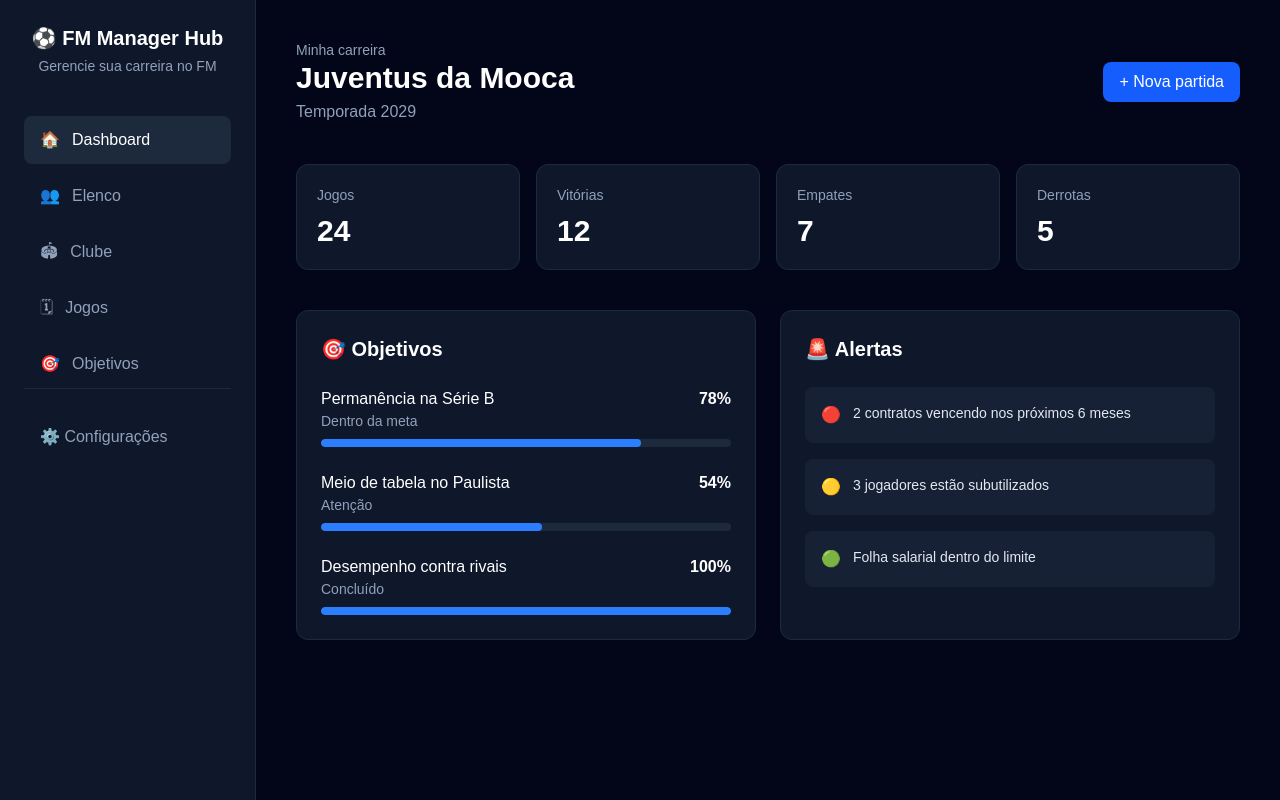
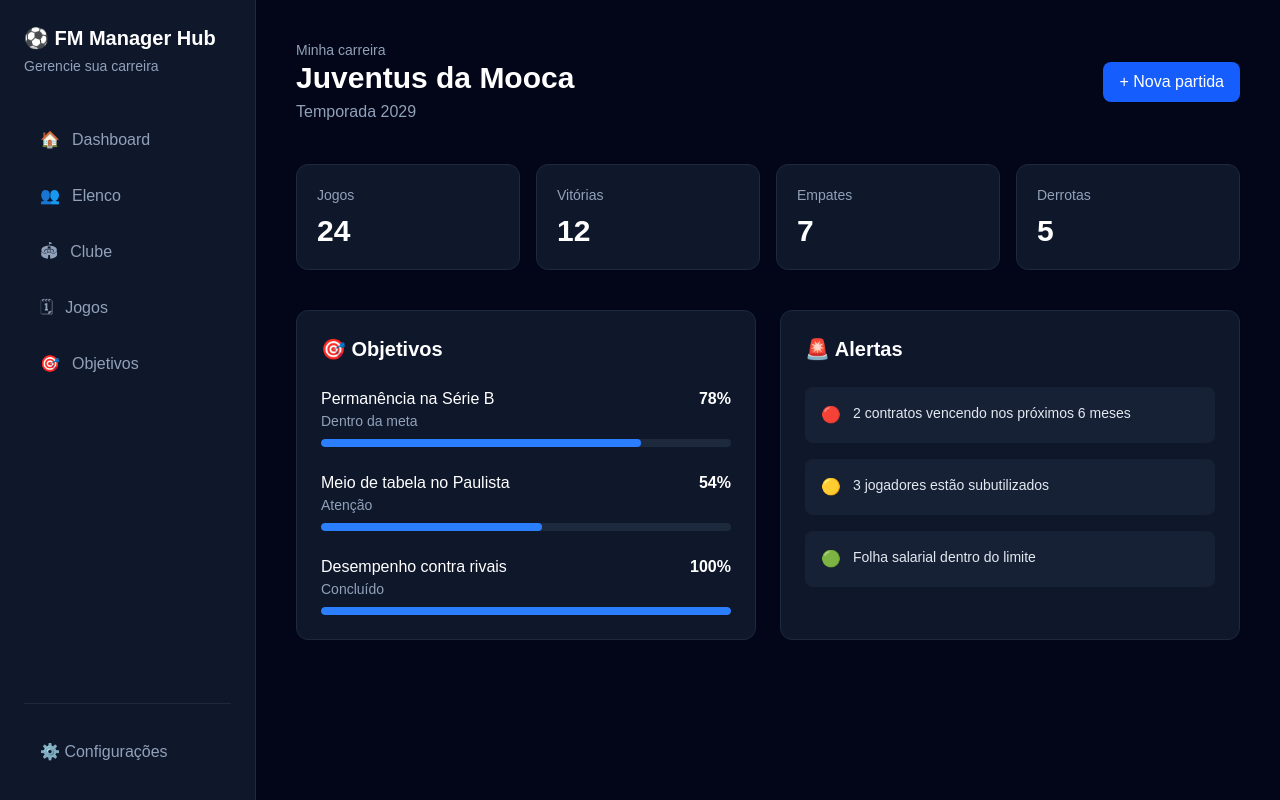
Before and after one commit to gabrielmiilanez/fm-manager-hub, a Next.js app: page / in a window 1280 px wide. Built offline with nearby package versions, Linux system fonts and the light colour scheme.

Commit message:
:construction: build: atualização da sidebar com links das paginas

```diff
--- a/components/layout/Sidebar.tsx
+++ b/components/layout/Sidebar.tsx
@@ -1,58 +1,57 @@
+import Link from "next/link";
+
 const menuItems = [
   {
     icon: "🏠",
     label: "Dashboard",
-    active: true,
+    href: "/",
   },
   {
     icon: "👥",
     label: "Elenco",
-    active: false,
+    href: "/squad",
   },
   {
     icon: "🏟",
     label: "Clube",
-    active: false,
+    href: "/club",
   },
   {
     icon: "🗓",
     label: "Jogos",
-    active: false,
+    href: "/matches",
   },
   {
     icon: "🎯",
     label: "Objetivos",
-    active: false,
+    href: "/objectives",
   },
 ];
 
 export function Sidebar() {
   return (
-    <aside className="hidden w-64 shrink-0 border-r border-slate-800 bg-slate-900 p-6 md:block">
+    <aside className="hidden w-64 shrink-0 flex-col border-r border-slate-800 bg-slate-900 p-6 md:flex">
       <div className="mb-10">
-        <h1 className="text-xl font-bold text-center">
+        <h1 className="text-xl font-bold">
           ⚽ FM Manager Hub
         </h1>
 
-        <p className="mt-1 text-sm text-slate-400 text-center">
-          Gerencie sua carreira no FM
+        <p className="mt-1 text-sm text-slate-400">
+          Gerencie sua carreira
         </p>
       </div>
 
       <nav className="space-y-2">
         {menuItems.map((item) => (
-          <button
+          <Link
             key={item.label}
-            className={`w-full rounded-lg px-4 py-3 text-left transition ${
-              item.active
-                ? "bg-slate-800 font-medium text-white"
-                : "text-slate-400 hover:bg-slate-800 hover:text-white"
-            }`}
+            href={item.href}
+            className="block w-full rounded-lg px-4 py-3 text-left text-slate-400 transition hover:bg-slate-800 hover:text-white"
           >
             <span className="mr-3">{item.icon}</span>
 
             {item.label}
-          </button>
+          </Link>
         ))}
       </nav>
 
```
